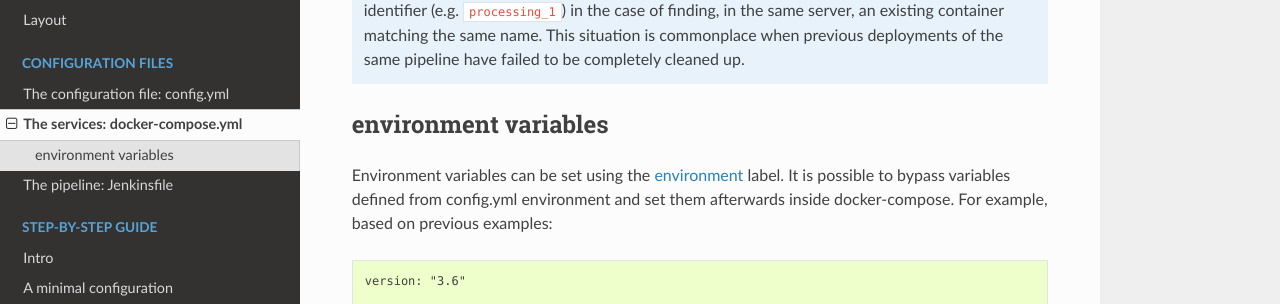
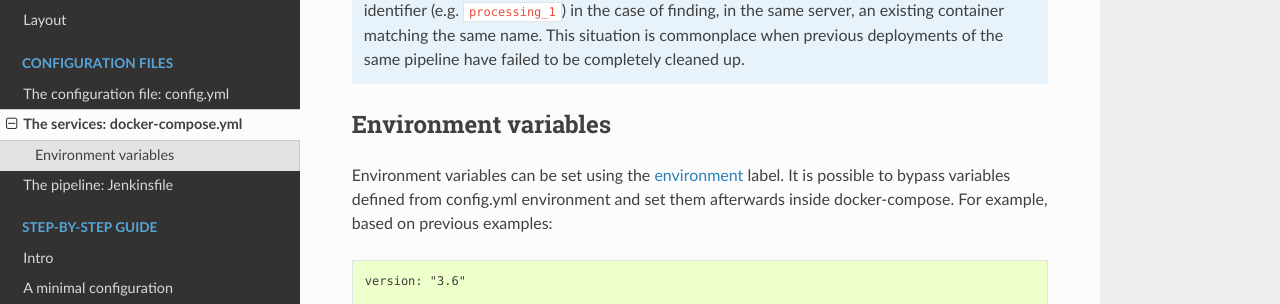
Before and after one commit to indigo-dc/jenkins-pipeline-library, a Sphinx documentation site: the page built from docs/user/docker_compose.rst, in a window 1280 px wide and 900 px high, scrolled down 795 px. Shown: the part 157-461 px from the top of the window. Built offline with Sphinx 7.4.7 and the Read the Docs theme 2.0.0, drawn with Linux system fonts in a browser that asks for light colours.

Commit message:
fix uppercase

```diff
--- a/docs/user/docker_compose.rst
+++ b/docs/user/docker_compose.rst
@@ -49,7 +49,7 @@ the ``sqa_criteria`` requirements are defined.
 
 .. _docker_compose_env:
 
-environment variables
+Environment variables
 ---------------------
 
 Environment variables can be set using the `environment
```
